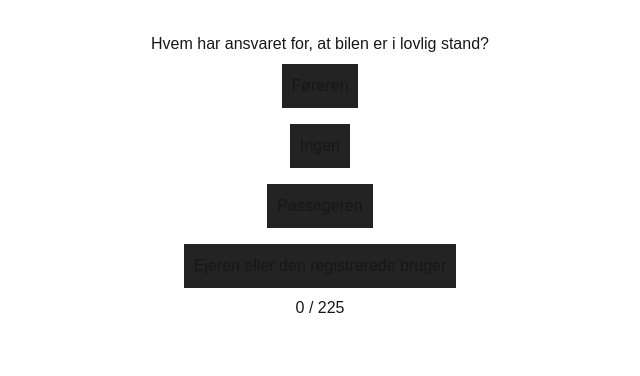
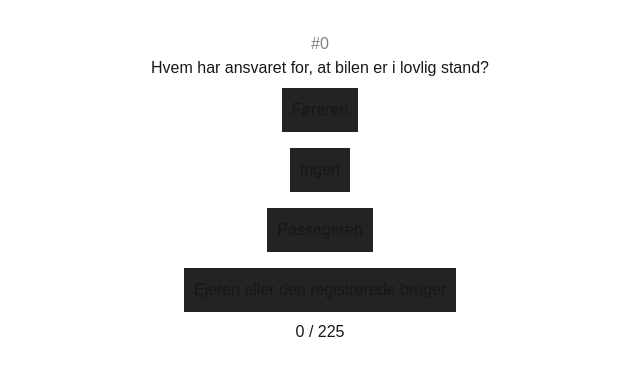
Before and after one commit to jensbaagaard/flash-card-game, a Next.js app: page / in a window 1280 px wide. Shown: the top 376 px of the page, without its empty margins (320-960 px from the left). Built offline with nearby package versions, Linux system fonts and the light colour scheme.

Commit message:
Update Game.tsx

```diff
--- a/features/Game/Game.tsx
+++ b/features/Game/Game.tsx
@@ -81,6 +81,7 @@ export const Game: React.FC = () => {
           flexDirection: "column",
         }}
       >
+        <h3 style={{ color: "gray" }}>#{currentCardIndex}</h3>
         <h2>{currentCard["question-title"]}</h2>
         {shuffledAnswers.map((answer) => (
           <button
```
